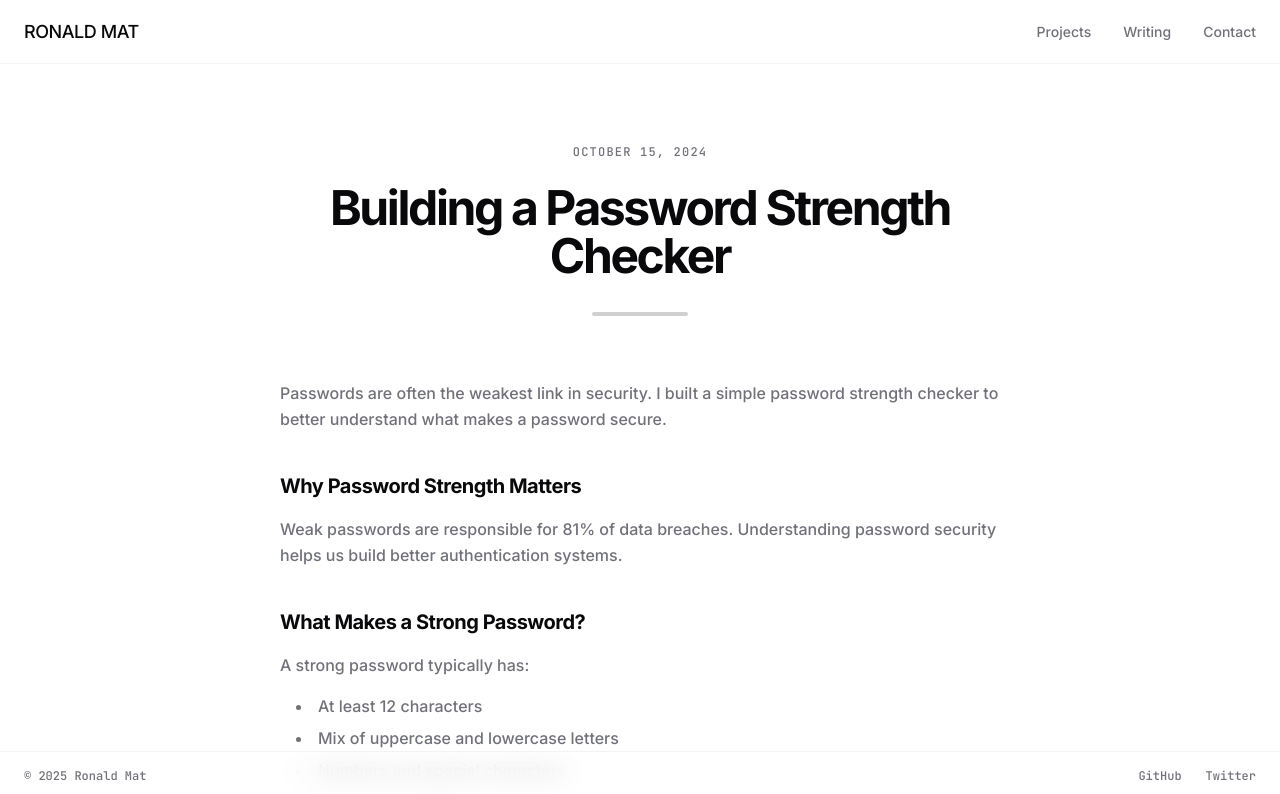
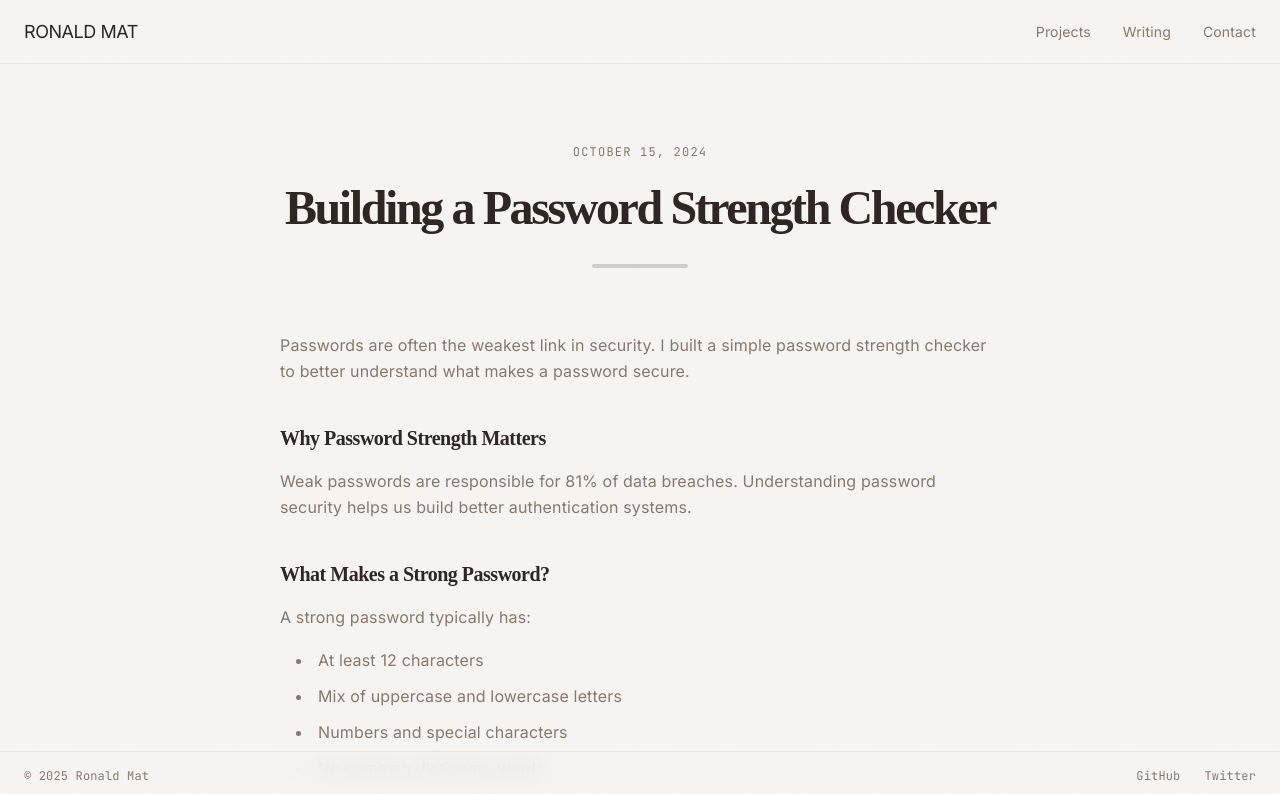
Before and after one commit to glitchbytez/ronald-mat, a Next.js app: page /writing/building-password-strength-checker in a window 1280 px wide. Shown: the top 794 px of the page. Built offline with nearby package versions, Linux system fonts and the light colour scheme.

Commit message:
style: step 2-4 — wabi palette, grain texture, tailwind tokens

```diff
--- a/app/globals.css
+++ b/app/globals.css
@@ -4,70 +4,73 @@
 
 @layer base {
   :root {
-    --font-sans: "Inter", sans-serif;
-    --font-mono: "JetBrains Mono", monospace;
+    /* ── Wabi-sabi Light Mode: aged parchment & warm ink ── */
+    --background:        35 18% 96%;
+    --foreground:        25 15% 15%;
 
-    /* Light Mode - Clean & Crisp */
-    --background: 0 0% 100%;
-    --foreground: 240 10% 3.9%;
+    --card:              35 14% 93%;
+    --card-foreground:   25 15% 15%;
 
-    --card: 0 0% 100%;
-    --card-foreground: 240 10% 3.9%;
+    --popover:           35 14% 93%;
+    --popover-foreground: 25 15% 15%;
 
-    --popover: 0 0% 100%;
-    --popover-foreground: 240 10% 3.9%;
+    --primary:           25 20% 20%;
+    --primary-foreground: 35 18% 96%;
 
-    --primary: 240 5.9% 10%;
-    --primary-foreground: 0 0% 98%;
+    --secondary:         35 12% 89%;
+    --secondary-foreground: 25 15% 15%;
 
-    --secondary: 240 4.8% 95.9%;
-    --secondary-foreground: 240 5.9% 10%;
+    --muted:             35 12% 89%;
+    --muted-foreground:  25 10% 48%;
 
-    --muted: 240 4.8% 95.9%;
-    --muted-foreground: 240 3.8% 46.1%;
+    --accent:            32 22% 85%;
+    --accent-foreground: 25 20% 20%;
 
-    --accent: 240 4.8% 95.9%;
-    --accent-foreground: 240 5.9% 10%;
+    --destructive:       0 72% 45%;
+    --destructive-foreground: 35 18% 96%;
 
-    --destructive: 0 84.2% 60.2%;
-    --destructive-foreground: 0 0% 98%;
+    --border:            25 12% 82%;
+    --input:             25 12% 82%;
+    --ring:              25 20% 20%;
 
-    --border: 240 5.9% 90%;
-    --input: 240 5.9% 90%;
-    --ring: 240 5.9% 10%;
+    /* Nearly square — hand-cut washi feel */
+    --radius: 0.15rem;
 
-    --radius: 0.5rem;
+    /* Font variables (populated by next/font) */
+    --font-sans:    'IM Fell English', serif;
+    --font-display: 'Shippori Mincho', serif;
+    --font-mono:    'JetBrains Mono', monospace;
   }
 
   .dark {
-    /* Dark Mode - Rich & Deep */
-    --background: 240 10% 3.9%;
-    --foreground: 0 0% 98%;
+    /* ── Wabi-sabi Dark Mode: sumi ink & mulberry paper ── */
+    --background:        25 8% 8%;
+    --foreground:        35 20% 88%;
 
-    --card: 240 10% 3.9%;
-    --card-foreground: 0 0% 98%;
+    --card:              25 8% 11%;
+    --card-foreground:   35 20% 88%;
 
-    --popover: 240 10% 3.9%;
-    --popover-foreground: 0 0% 98%;
+    --popover:           25 8% 11%;
+    --popover-foreground: 35 20% 88%;
 
-    --primary: 0 0% 98%;
-    --primary-foreground: 240 5.9% 10%;
+    --primary:           35 20% 85%;
+    --primary-foreground: 25 8% 8%;
 
-    --secondary: 240 3.7% 15.9%;
-    --secondary-foreground: 0 0% 98%;
+    --secondary:         25 6% 15%;
+    --secondary-foreground: 35 20% 88%;
 
-    --muted: 240 3.7% 15.9%;
-    --muted-foreground: 240 5% 64.9%;
+    --muted:             25 6% 15%;
+    --muted-foreground:  35 10% 58%;
 
-    --accent: 240 3.7% 15.9%;
-    --accent-foreground: 0 0% 98%;
+    --accent:            25 10% 18%;
+    --accent-foreground: 35 20% 88%;
 
-    --destructive: 0 62.8% 30.6%;
-    --destructive-foreground: 0 0% 98%;
+    --destructive:       0 55% 35%;
+    --destructive-foreground: 35 20% 88%;
 
-    --border: 240 3.7% 15.9%;
-    --input: 240 3.7% 15.9%;
-    --ring: 240 4.9% 83.9%;
+    --border:            25 8% 18%;
+    --input:             25 8% 18%;
+    --ring:              35 15% 70%;
   }
 }
 
@@ -84,10 +87,40 @@
     color-scheme: dark;
   }
 
+  /* Prevent FOUC */
+  html:not(.dark) {
+    background-color: hsl(35 18% 96%);
+    color: hsl(25 15% 15%);
+  }
+
+  html.dark {
+    background-color: hsl(25 8% 8%);
+    color: hsl(35 20% 88%);
+  }
+
   body {
     font-family: var(--font-sans);
-    font-weight: 500;
+    font-weight: 400;
+    letter-spacing: 0.01em;
+    line-height: 1.75;
     @apply bg-background text-foreground;
+  }
+
+  /* Washi paper grain texture overlay */
+  body::before {
+    content: '';
+    position: fixed;
+    inset: 0;
+    pointer-events: none;
+    z-index: 9999;
+    background-image: url('/grain.svg');
+    background-repeat: repeat;
+    background-size: 200px 200px;
+    opacity: 0.028;
+  }
+
+  html.dark body::before {
+    opacity: 0.048;
   }
 
   h1,
@@ -96,21 +129,44 @@
   h4,
   h5,
   h6 {
-    font-weight: 600;
+    font-family: var(--font-display);
+    font-weight: 400;
+    letter-spacing: 0.02em;
   }
 
   a {
-    font-weight: 500;
+    font-weight: 400;
   }
 
-  /* Prevent flash by ensuring immediate theme application */
-  html:not(.dark) {
-    background-color: white;
-    color: rgb(17 24 39);
+  /* Selection */
+  ::selection {
+    background-color: hsl(32 22% 85% / 0.5);
+    color: hsl(25 15% 15%);
   }
 
-  html.dark {
-    background-color: rgb(17 24 39);
-    color: rgb(249 250 251);
+  html.dark ::selection {
+    background-color: hsl(25 10% 28% / 0.7);
+    color: hsl(35 20% 88%);
   }
 }
+
+/* ── Wabi-sabi animations: slow, meditative, breath-like ── */
+@keyframes wabi-appear {
+  from { opacity: 0; }
+  to   { opacity: 1; }
+}
+
+@layer utilities {
+  .animate-wabi-in {
+    animation: wabi-appear 1.2s ease-in forwards;
+  }
+
+  .animate-wabi-in-slow {
+    opacity: 0;
+    animation: wabi-appear 1.6s ease-in 0.5s forwards;
+  }
+
+  .font-display {
+    font-family: var(--font-display);
+  }
+}
--- a/tailwind.config.ts
+++ b/tailwind.config.ts
@@ -63,45 +63,44 @@ const config: Config = {
 				}
 			},
 			fontFamily: {
-				sans: ["var(--font-sans)", "sans-serif"],
-				mono: ["var(--font-mono)", "monospace"],
+				sans:    ["var(--font-sans)", "serif"],
+				display: ["var(--font-display)", "serif"],
+				mono:    ["var(--font-mono)", "monospace"],
 			},
 			borderRadius: {
-				lg: 'var(--radius)',
-				md: 'calc(var(--radius) - 2px)',
-				sm: 'calc(var(--radius) - 4px)'
+				// Nearly square — hand-cut washi feel
+				lg:  'var(--radius)',
+				md:  'calc(var(--radius) + 2px)',
+				sm:  'var(--radius)',
+				none: '0px',
 			},
 			keyframes: {
 				'accordion-down': {
-					from: {
-						height: '0'
-					},
-					to: {
-						height: 'var(--radix-accordion-content-height)'
-					}
+					from: { height: '0' },
+					to:   { height: 'var(--radix-accordion-content-height)' }
 				},
 				'accordion-up': {
-					from: {
-						height: 'var(--radix-accordion-content-height)'
-					},
-					to: {
-						height: '0'
-					}
+					from: { height: 'var(--radix-accordion-content-height)' },
+					to:   { height: '0' }
 				},
-				'fade-in': {
-					from: { opacity: '0', transform: 'translateY(10px)' },
-					to: { opacity: '1', transform: 'translateY(0)' }
+				// Wabi-sabi: slow, breath-like opacity fades — no translateY
+				'wabi-appear': {
+					from: { opacity: '0' },
+					to:   { opacity: '1' }
 				},
-				'fade-in-delayed': {
-					from: { opacity: '0', transform: 'translateY(10px)' },
-					to: { opacity: '1', transform: 'translateY(0)' }
-				}
+				'wabi-appear-slow': {
+					from: { opacity: '0' },
+					to:   { opacity: '1' }
+				},
 			},
 			animation: {
-				'accordion-down': 'accordion-down 0.2s ease-out',
-				'accordion-up': 'accordion-up 0.2s ease-out',
-				'fade-in': 'fade-in 0.5s ease-out forwards',
-				'fade-in-delayed': 'fade-in-delayed 0.5s ease-out 0.2s forwards'
+				'accordion-down':    'accordion-down 0.2s ease-out',
+				'accordion-up':      'accordion-up 0.2s ease-out',
+				'wabi-in':           'wabi-appear 1.2s ease-in forwards',
+				'wabi-in-slow':      'wabi-appear-slow 1.6s ease-in 0.5s forwards',
+				// Keep old names as aliases so existing classes don't break immediately
+				'fade-in':           'wabi-appear 1.2s ease-in forwards',
+				'fade-in-delayed':   'wabi-appear-slow 1.6s ease-in 0.5s forwards',
 			}
 		}
 	},
```
Also changed, not shown: public/grain.svg (added).
